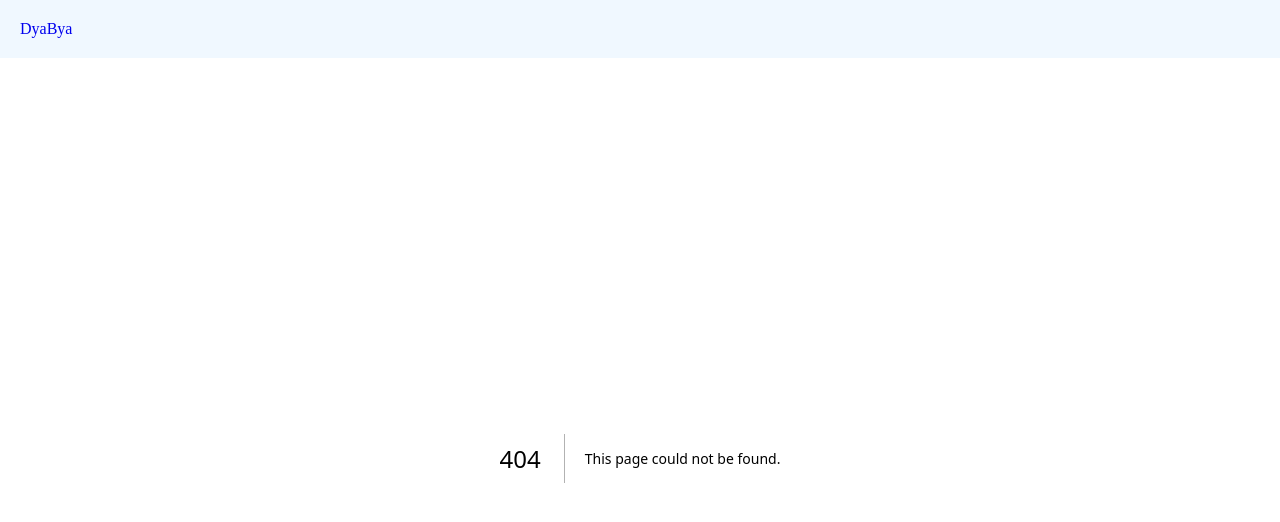
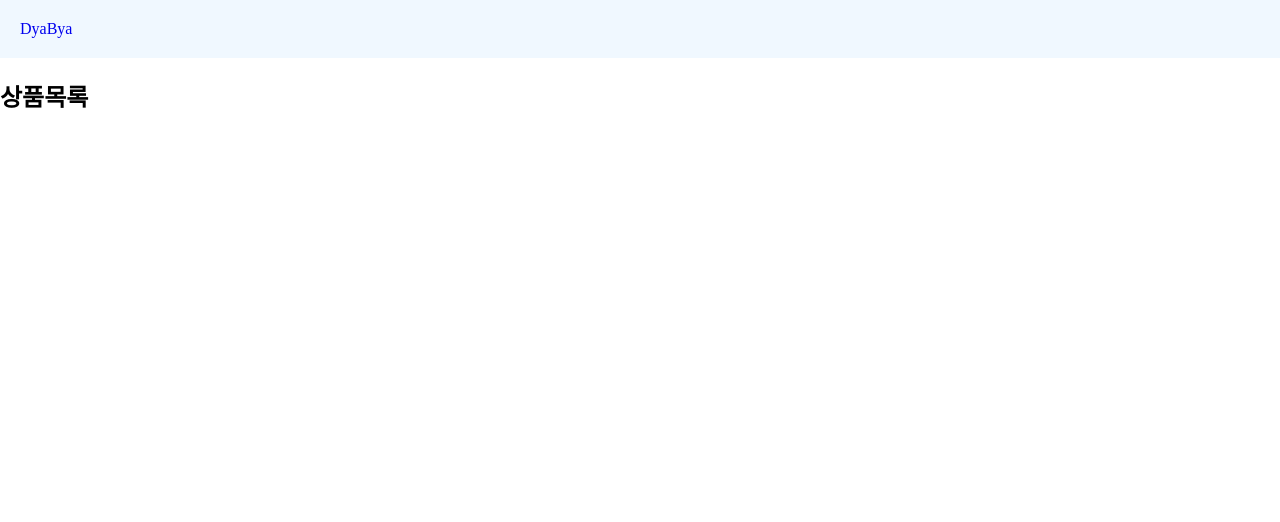
Before and after one commit to seunghee1108/Next-Practice, a Next.js app in the folder next-project/: page /list in a window 1280 px wide. Before the commit this address had no page. Shown: the top 522 px of the page. Built offline with nearby package versions, Linux system fonts and the light colour scheme.

Commit message:
상품목록 페이지

```diff
--- /dev/null
+++ b/next-project/app/list/page.tsx
@@ -0,0 +1,9 @@
+import '../globals.css'
+
+export default  function list (){
+  return (
+    <div className="list">
+      <h2>상품목록</h2>
+    </div>
+  )
+}
```
